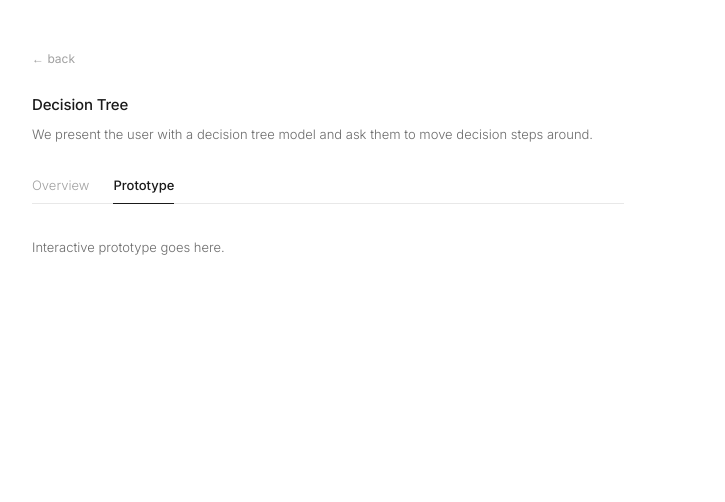
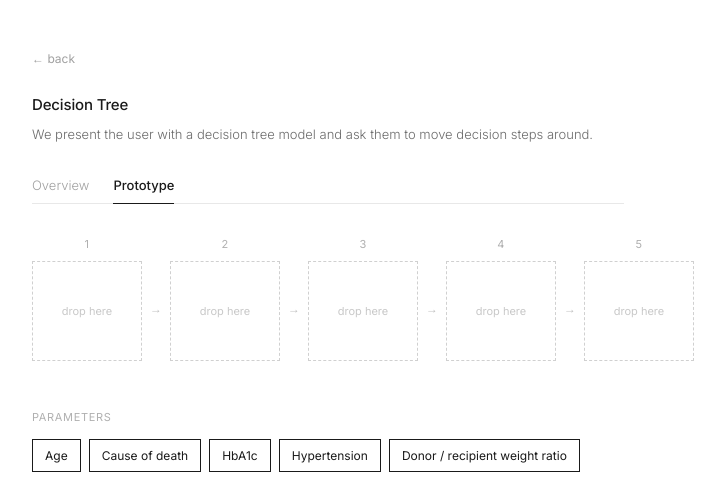
Before and after one commit to dennyabrain/iml-playground, a React (Vite) app: page /decision-tree in a window 1280 px wide. Both pictures are taken after a click on the button "Prototype". Shown: the top 502 px of the page, without its empty margins (32-757 px from the left). Built offline with nearby package versions, Linux system fonts and the light colour scheme.

Commit message:
feat: add decision tree prototype

```diff
--- /dev/null
+++ b/src/pages/decision-tree/PrototypeTab.css
@@ -0,0 +1,200 @@
+/* ── layout ──────────────────────────────────────────────── */
+
+.dt-panel {
+  display: flex;
+  flex-direction: column;
+  gap: 48px;
+}
+
+.dt-steps {
+  display: flex;
+  align-items: center;
+  gap: 0;
+}
+
+.dt-step-col {
+  display: flex;
+  flex-direction: column;
+  align-items: center;
+  gap: 8px;
+}
+
+.dt-arrow {
+  font-size: 12px;
+  color: #c0c0c0;
+  padding: 0 8px;
+  margin-top: 20px; /* align with box, not step number */
+  flex-shrink: 0;
+  user-select: none;
+}
+
+/* ── step number ─────────────────────────────────────────── */
+
+.dt-step-num {
+  font-size: 11px;
+  font-weight: 400;
+  color: #b0b0b0;
+  letter-spacing: 0.04em;
+  user-select: none;
+}
+
+/* ── step box ────────────────────────────────────────────── */
+
+.dt-step {
+  width: 110px;
+  height: 100px;
+  box-sizing: border-box;
+  position: relative;
+  display: flex;
+  flex-direction: column;
+  justify-content: center;
+  align-items: center;
+}
+
+.dt-step--empty {
+  border: 1px dashed #d0d0d0;
+}
+
+.dt-step--filled {
+  border: 1px solid #1a1a1a;
+  align-items: flex-start;
+  justify-content: flex-start;
+  padding: 10px 10px 8px;
+}
+
+.dt-step--over {
+  border-color: #888;
+  background: #fafafa;
+}
+
+.dt-hint {
+  font-size: 11px;
+  color: #c8c8c8;
+  user-select: none;
+}
+
+/* ── filled step content ─────────────────────────────────── */
+
+.dt-clear {
+  position: absolute;
+  top: 4px;
+  right: 6px;
+  background: none;
+  border: none;
+  cursor: pointer;
+  font-size: 12px;
+  color: #b0b0b0;
+  padding: 0;
+  line-height: 1;
+  font-family: var(--font);
+}
+.dt-clear:hover {
+  color: #1a1a1a;
+}
+
+.dt-step-label {
+  font-size: 11px;
+  font-weight: 500;
+  color: #1a1a1a;
+  line-height: 1.3;
+  margin-bottom: 8px;
+}
+
+.dt-threshold {
+  display: flex;
+  align-items: center;
+  gap: 4px;
+}
+
+.dt-operator {
+  appearance: none;
+  -webkit-appearance: none;
+  background: none;
+  border: none;
+  border-bottom: 1px solid #d0d0d0;
+  font-size: 12px;
+  font-family: var(--font);
+  color: #1a1a1a;
+  cursor: pointer;
+  width: 28px;
+  padding: 2px 2px;
+  text-align: center;
+  outline: none;
+}
+.dt-operator:focus {
+  border-bottom-color: #1a1a1a;
+}
+
+.dt-threshold-input {
+  width: 40px;
+  border: none;
+  border-bottom: 1px solid #d0d0d0;
+  background: none;
+  font-size: 12px;
+  font-family: ui-monospace, monospace;
+  color: #1a1a1a;
+  padding: 2px 2px;
+  outline: none;
+}
+.dt-threshold-input:focus {
+  border-bottom-color: #1a1a1a;
+}
+.dt-threshold-input::-webkit-outer-spin-button,
+.dt-threshold-input::-webkit-inner-spin-button {
+  -webkit-appearance: none;
+}
+
+.dt-outcome {
+  display: flex;
+  gap: 8px;
+  margin-top: 8px;
+}
+
+.dt-yes,
+.dt-no {
+  font-size: 10px;
+  letter-spacing: 0.02em;
+}
+.dt-yes { color: #1a1a1a; font-weight: 500; }
+.dt-no  { color: #b0b0b0; }
+
+/* ── palette ─────────────────────────────────────────────── */
+
+.dt-palette {
+  display: flex;
+  flex-direction: column;
+  gap: 12px;
+}
+
+.dt-palette-heading {
+  font-size: 11px;
+  font-weight: 400;
+  color: #b0b0b0;
+  letter-spacing: 0.06em;
+  text-transform: uppercase;
+}
+
+.dt-blocks {
+  display: flex;
+  flex-wrap: wrap;
+  gap: 8px;
+}
+
+.dt-block {
+  border: 1px solid #1a1a1a;
+  padding: 6px 12px;
+  font-size: 12px;
+  font-weight: 400;
+  color: #1a1a1a;
+  cursor: grab;
+  user-select: none;
+}
+.dt-block:active {
+  cursor: grabbing;
+}
+
+.dt-block--used {
+  border-color: #e0e0e0;
+  color: #c0c0c0;
+  cursor: default;
+}
--- a/src/pages/decision-tree/PrototypeTab.jsx
+++ b/src/pages/decision-tree/PrototypeTab.jsx
@@ -1,3 +1,124 @@
+import { Fragment, useState } from 'react'
+import './PrototypeTab.css'
+
+const PARAMETERS = [
+  { key: 'age',                       label: 'Age' },
+  { key: 'causeOfDeath',              label: 'Cause of death' },
+  { key: 'hba1c',                     label: 'HbA1c' },
+  { key: 'hypertension',              label: 'Hypertension' },
+  { key: 'donorRecipientWeightRatio', label: 'Donor / recipient weight ratio' },
+]
+
+const OPERATORS = ['<', '≤', '=', '≥', '>']
+
+const emptySteps = () => Array(5).fill(null)
+
 export default function PrototypeTab() {
-  return <p>Interactive prototype goes here.</p>
+  const [steps, setSteps]       = useState(emptySteps)
+  const [dragging, setDragging] = useState(null)
+  const [dragOver, setDragOver] = useState(null)
+
+  const usedKeys = steps.filter(Boolean).map(s => s.key)
+
+  const drop = (index) => {
+    setDragOver(null)
+    if (!dragging || steps[index]) return
+    const param = PARAMETERS.find(p => p.key === dragging)
+    setSteps(prev => {
+      const next = [...prev]
+      next[index] = { ...param, operator: '<', threshold: '' }
+      return next
+    })
+    setDragging(null)
+  }
+
+  const update = (index, field, value) =>
+    setSteps(prev => {
+      const next = [...prev]
+      next[index] = { ...next[index], [field]: value }
+      return next
+    })
+
+  const clear = (index) =>
+    setSteps(prev => {
+      const next = [...prev]
+      next[index] = null
+      return next
+    })
+
+  return (
+    <div className="dt-panel">
+
+      <div className="dt-steps">
+        {steps.map((step, i) => (
+          <Fragment key={i}>
+            <div className="dt-step-col">
+              <span className="dt-step-num">{i + 1}</span>
+              <div
+                className={[
+                  'dt-step',
+                  step              ? 'dt-step--filled' : 'dt-step--empty',
+                  dragOver === i    ? 'dt-step--over'   : '',
+                ].join(' ')}
+                onDragOver={e => { if (!step) { e.preventDefault(); setDragOver(i) } }}
+                onDragLeave={() => setDragOver(null)}
+                onDrop={() => drop(i)}
+              >
+                {step ? (
+                  <>
+                    <button className="dt-clear" onClick={() => clear(i)}>×</button>
+                    <span className="dt-step-label">{step.label}</span>
+                    <div className="dt-threshold">
+                      <select
+                        className="dt-operator"
+                        value={step.operator}
+                        onChange={e => update(i, 'operator', e.target.value)}
+                      >
+                        {OPERATORS.map(op => <option key={op} value={op}>{op}</option>)}
+                      </select>
+                      <input
+                        className="dt-threshold-input"
+                        type="number"
+                        value={step.threshold}
+                        placeholder="0"
+                        onChange={e => update(i, 'threshold', e.target.value)}
+                      />
+                    </div>
+                    <span className="dt-outcome">
+                      <span className="dt-yes">yes →</span>
+                      <span className="dt-no">no ↓</span>
+                    </span>
+                  </>
+                ) : (
+                  <span className="dt-hint">drop here</span>
+                )}
+              </div>
+            </div>
+            {i < 4 && <span className="dt-arrow">→</span>}
+          </Fragment>
+        ))}
+      </div>
+
+      <div className="dt-palette">
+        <span className="dt-palette-heading">Parameters</span>
+        <div className="dt-blocks">
+          {PARAMETERS.map(p => {
+            const used = usedKeys.includes(p.key)
+            return (
+              <div
+                key={p.key}
+                draggable={!used}
+                onDragStart={() => setDragging(p.key)}
+                onDragEnd={() => setDragging(null)}
+                className={`dt-block${used ? ' dt-block--used' : ''}`}
+              >
+                {p.label}
+              </div>
+            )
+          })}
+        </div>
+      </div>
+
+    </div>
+  )
 }
```
